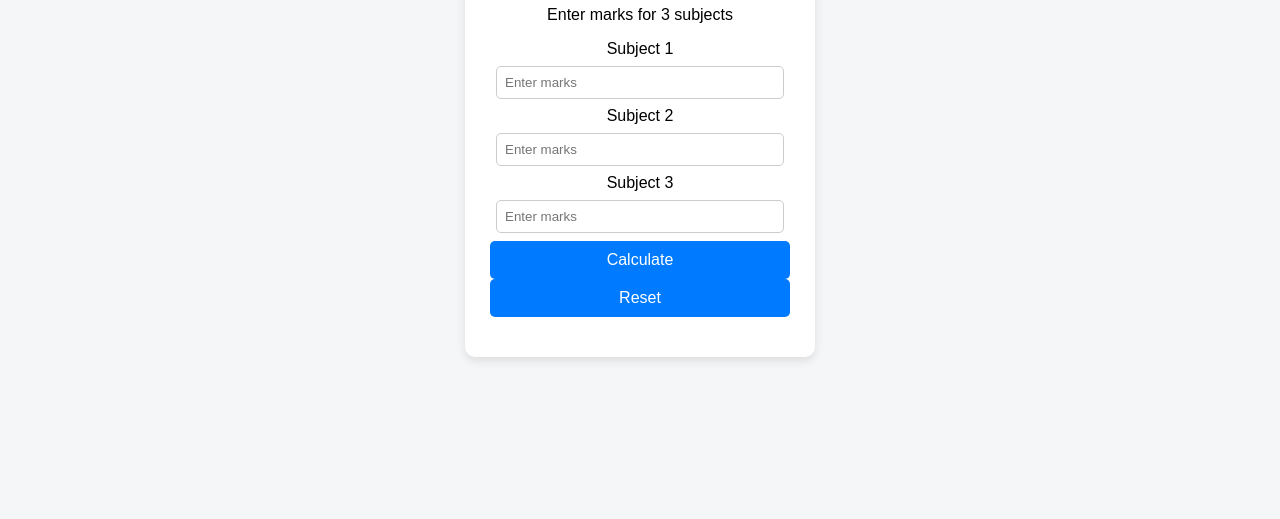
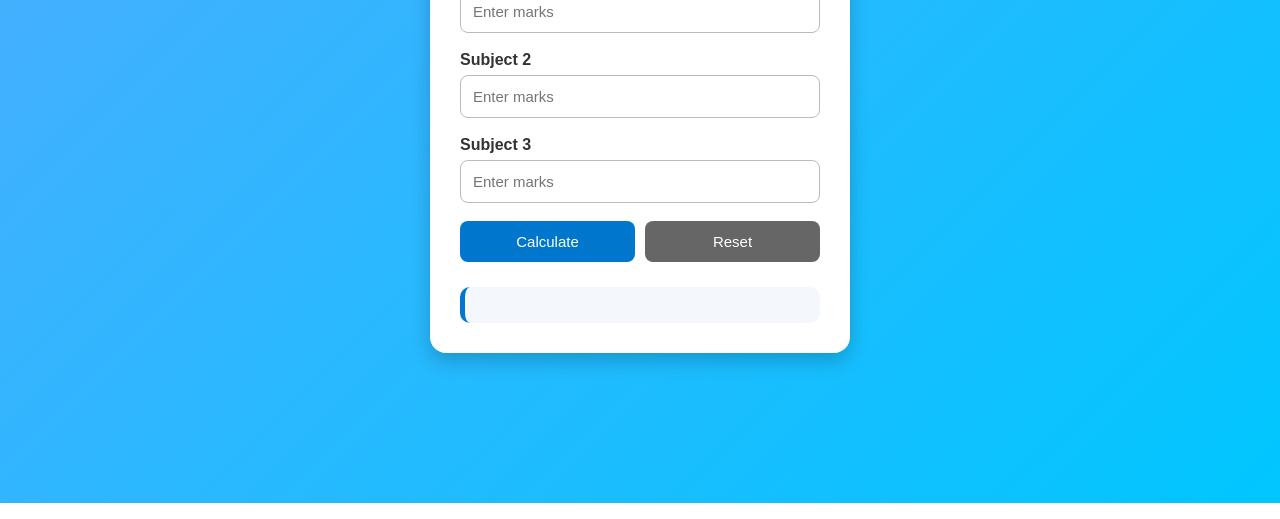
Before and after one commit to stevejs-droid/Student_Mark_Calculator, a plain HTML site: page index.html in a window 1280 px wide. Shown: the part 297-816 px from the top of the page. Drawn offline with Linux system fonts and the light colour scheme.

Commit message:
Update style.css

```diff
--- a/style.css
+++ b/style.css
@@ -1,53 +1,109 @@
+* {
+    margin: 0;
+    padding: 0;
+    box-sizing: border-box;
+}
+
 body {
     font-family: Arial, sans-serif;
-    background-color: #f4f6f8;
+    background: linear-gradient(135deg, #4facfe, #00c6ff);
+    min-height: 100vh;
     display: flex;
     justify-content: center;
     align-items: center;
-    height: 100vh;
+    padding: 20px;
 }
 
-/* Main container */
 .container {
-    background: #ffffff;
-    padding: 25px;
-    border-radius: 10px;
-    box-shadow: 0 4px 10px rgba(0, 0, 0, 0.1);
-    width: 300px;
-    text-align: center;
+    background: white;
+    width: 100%;
+    max-width: 420px;
+    padding: 30px;
+    border-radius: 16px;
+    box-shadow: 0 8px 20px rgba(0, 0, 0, 0.2);
 }
 
-h2 {
-    margin-bottom: 20px;
+h1 {
+    text-align: center;
+    color: #0077cc;
+    margin-bottom: 8px;
+    font-size: 28px;
 }
 
-/* Input fields */
-input {
-    width: 90%;
-    padding: 8px;
-    margin: 8px 0;
-    border: 1px solid #ccc;
-    border-radius: 5px;
+.subtitle {
+    text-align: center;
+    color: #666;
+    margin-bottom: 25px;
+    font-size: 15px;
 }
 
-/* Button styling */
+.input-group {
+    margin-bottom: 18px;
+}
+
+.input-group label {
+    display: block;
+    margin-bottom: 6px;
+    font-weight: bold;
+    color: #333;
+}
+
+.input-group input {
+    width: 100%;
+    padding: 12px;
+    border: 1px solid #bbb;
+    border-radius: 8px;
+    font-size: 15px;
+    outline: none;
+}
+
+.input-group input:focus {
+    border-color: #0077cc;
+    box-shadow: 0 0 5px rgba(0, 119, 204, 0.3);
+}
+
+.button-group {
+    display: flex;
+    gap: 10px;
+    margin-top: 10px;
+}
+
 button {
-    background-color: #007bff;
+    flex: 1;
+    padding: 12px;
+    background: #0077cc;
     color: white;
     border: none;
-    padding: 10px;
-    width: 100%;
-    border-radius: 5px;
+    border-radius: 8px;
+    font-size: 15px;
     cursor: pointer;
-    font-size: 16px;
+    transition: 0.3s;
 }
 
 button:hover {
-    background-color: #0056b3;
+    background: #005fa3;
 }
 
-/* Result display */
+.reset-btn {
+    background: #666;
+}
+
+.reset-btn:hover {
+    background: #444;
+}
+
 .result {
-    margin-top: 15px;
+    margin-top: 25px;
+    padding: 18px;
+    background: #f4f8fc;
+    border-left: 5px solid #0077cc;
+    border-radius: 10px;
+    font-size: 16px;
+    color: #222;
+    line-height: 1.8;
+}
+
+.error {
+    color: red;
     font-weight: bold;
 }
```
